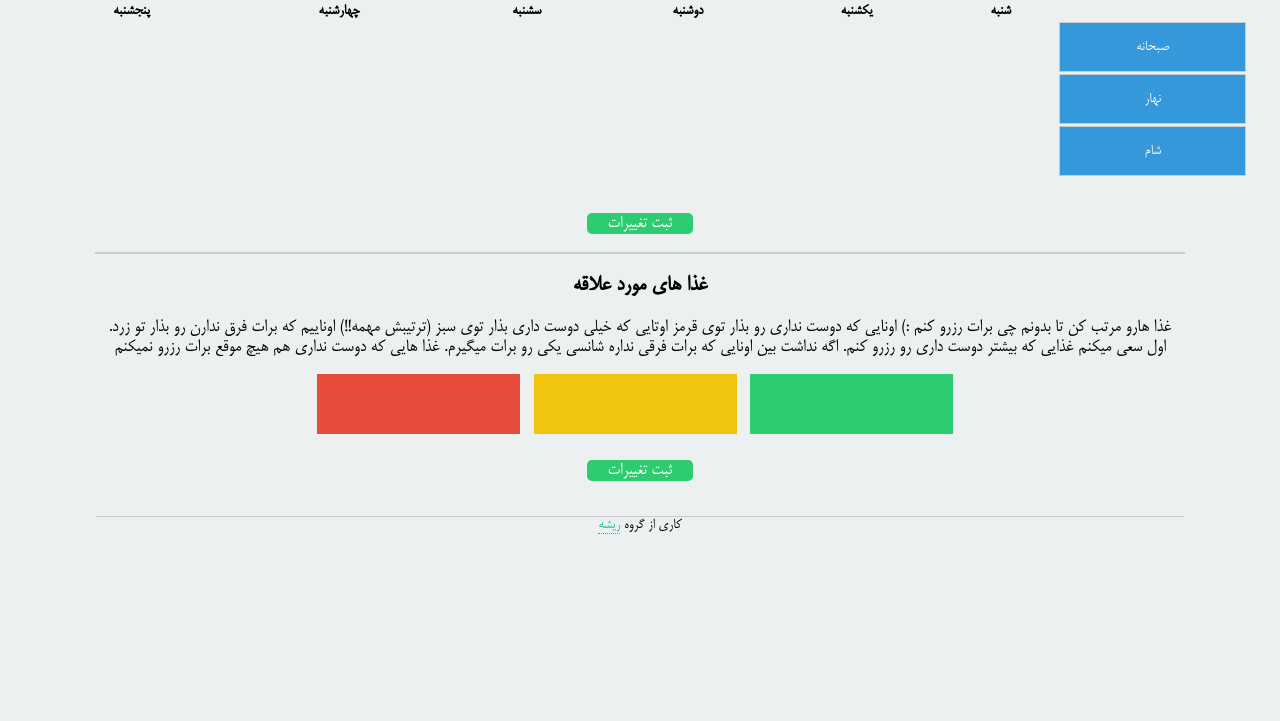
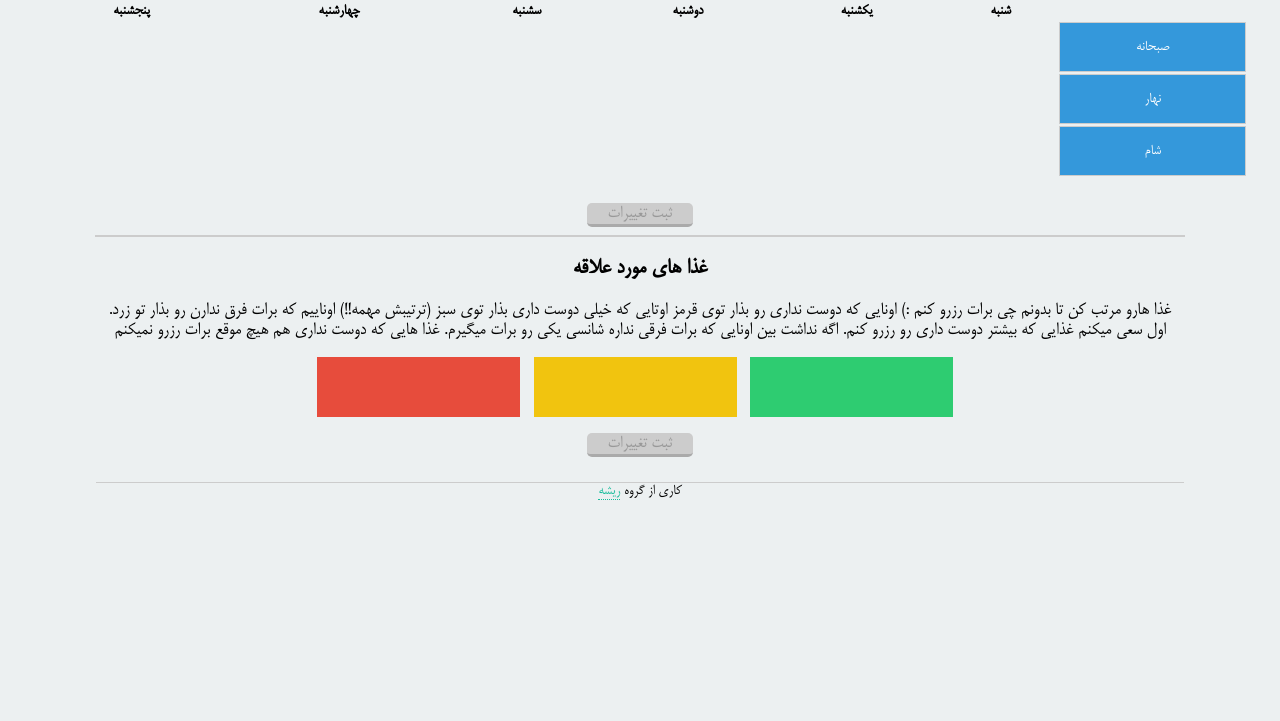
Before and after one commit to bardia-heydarinejad/garson, a Django app: template templates/user.html in a window 1280 px wide. Shown: the part 270-991 px from the top of the page. After the commit the page ends 770 px from the top, so only its background shows below. Run offline with Django 3.2, Linux system fonts and the light colour scheme; the template is opened without the code that fills it, so the values that code supplies are empty; parts of the project's set-up code (start-up, migrations or seed data) failed here and were passed over; some libraries are stand-ins or nearby versions.

Commit message:
jquery and css for disabled and enabled submit button

```diff
--- a/reserver/static/css/user.css
+++ b/reserver/static/css/user.css
@@ -91,7 +91,23 @@ button.accday,button.accfood{
 	text-align: center;
 	color: white;
 	font-size: 1.2em;
-    margin: 10px;
+	-webkit-box-shadow: 0 -5px 35px #2eff71;
+     -moz-box-shadow: 0 -5px 35px #2eff71;
+          box-shadow: 0 -5px 35px #2eff71;
+    border-bottom: 3px #27ae60 solid;
+    vertical-align: top;
+}
+button:active{
+	border-bottom: none;
+	margin-top:3px;
+	box-shadow: none;
+
+}
+button[disabled]{
+	background-color: #ccc;
+	color: #999999;
+	box-shadow: none;
+	border-bottom-color: #aaa;
 }
 div.btn{
 	text-align: center;
--- a/templates/user.html
+++ b/templates/user.html
@@ -106,7 +106,7 @@
 
 	</table>
 	<div class="btn">
-	<button class="accday">ثبت تغییرات</button>
+	<button disabled="" class="accday">ثبت تغییرات</button>
 	</div>
 	<div class="pop">
 		<select data-day="" data-time="">
@@ -153,7 +153,7 @@
 
 	</div>
 	<div style="text-align:center;">
-	<button class="accfood">ثبت تغییرات</button>
+	<button disabled="" class="accfood">ثبت تغییرات</button>
     <div id="msgAlert" class="alert alert-success"> یک پیغام موفق </div>
     <div id="msgAlertDanger" class="alert alert-danger"> یک پیغام موفق </div>
 	</div>
@@ -165,7 +165,11 @@
 	<script>
   $(function() {
     $( "ul.droptrue" ).sortable({
-      connectWith: "ul"
+      connectWith: "ul",
+      change:function(){
+        $('button.accfood').removeAttr('disabled');
+
+      }
     });
 
     $( "#sortable1, #sortable3, #sortable2" ).disableSelection();
@@ -181,6 +185,7 @@
             $('select').change(function(){
 				var location = $(this).children('option:selected').attr('data-location');
 				$(this).parent('td').attr('data-location',location);
+                $('button.accday').removeAttr('disabled');
 			});
 			$('button.submit').click(function(){
 				var option = $('div.pop option:selected');
```
